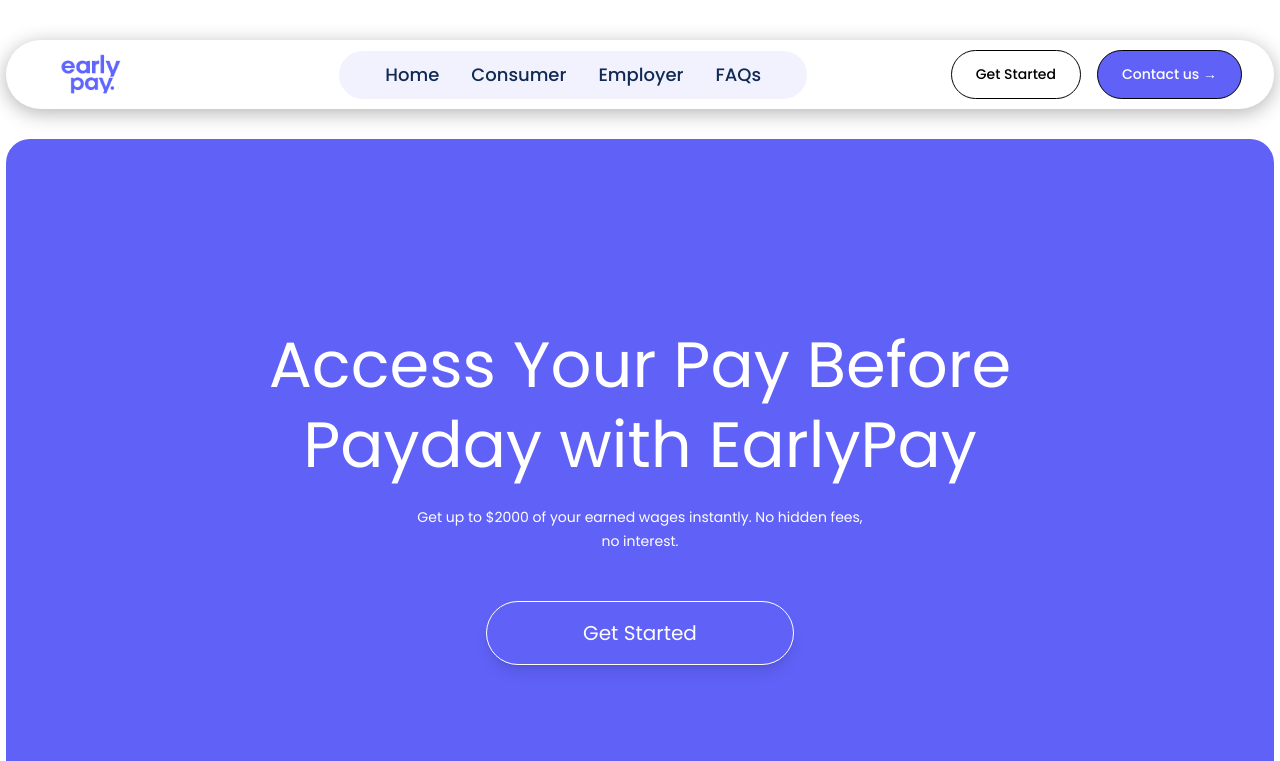
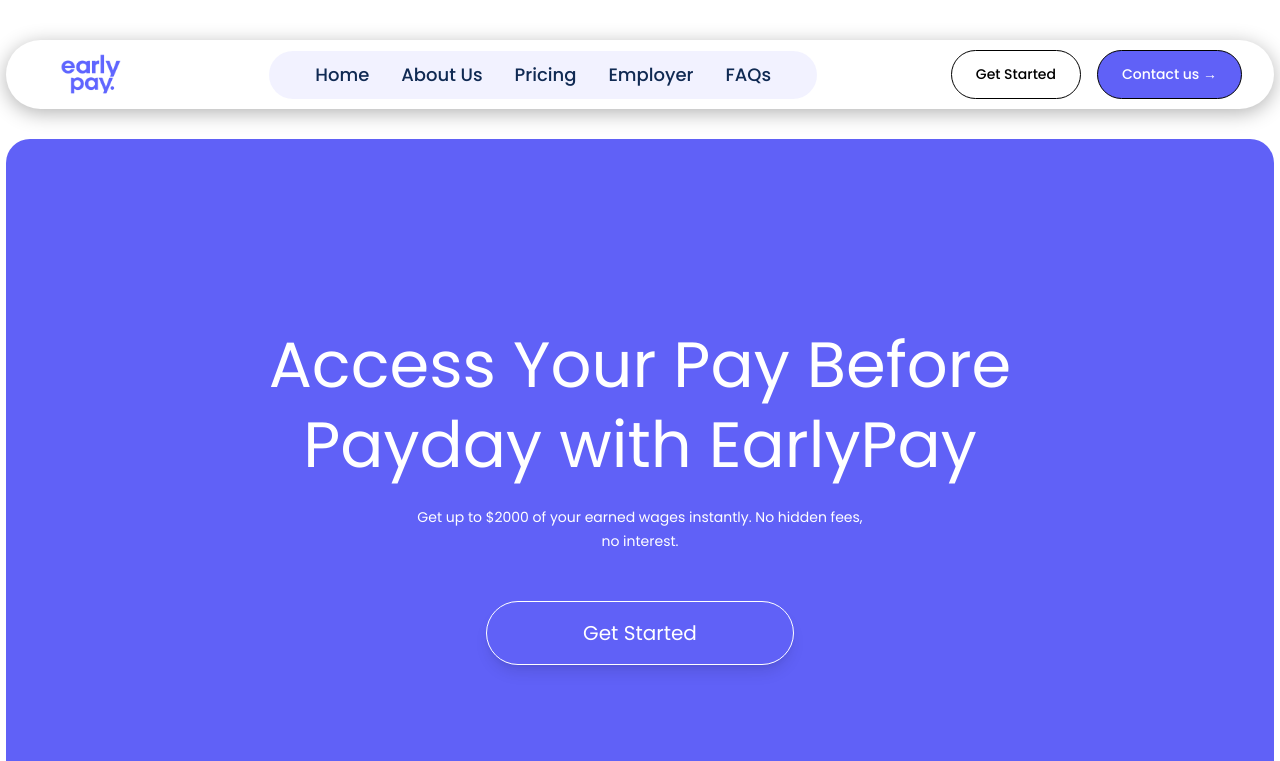
Before and after one commit to Shamilakhan936/early-pay, a React (Create React App) app: page / in a window 1280 px wide. Shown: the top 761 px of the page. Built offline with nearby package versions, Linux system fonts and the light colour scheme.

Commit message:
header updates

```diff
--- a/src/components/Footer.tsx
+++ b/src/components/Footer.tsx
@@ -1,5 +1,5 @@
 import React from 'react';
-import logo from "../assets/icons/logo.svg"
+import logo from "../assets/icons/earlyPay.png"
 
 const Footer: React.FC = () => {
   const footerLinks = {
--- a/src/components/Header.tsx
+++ b/src/components/Header.tsx
@@ -24,13 +24,17 @@
             />
           </div>
 
-          <nav className="hidden md:flex items-center px-[30px]  ml-[70px] bg-[#6061F7]/[0.08] rounded-full h-[48px] ">
+          <nav className="hidden md:flex items-center px-[30px]  ml-[10px] bg-[#6061F7]/[0.08] rounded-full h-[48px] ">
             <a href="#" className="text-[#102A53] text-[18px] hover:text-[#6061F7] font-medium px-4 my-2 rounded-full duration-200">
                 Home
               </a>
+              <a href="#" className="text-[#102A53] text-[18px] hover:text-[#6061F7] font-medium px-4 my-5 rounded-full  duration-200">
+              About Us
+            </a>
             <a href="#" className="text-[#102A53] text-[18px] hover:text-[#6061F7] font-medium px-4 my-5 rounded-full  duration-200">
-              Consumer
+              Pricing
             </a>
+
             <a href="#" className="text-[#102A53] text-[18px] hover:text-[#6061F7] font-medium px-4 my-5 rounded-full  duration-200">
             Employer
             </a>
```
